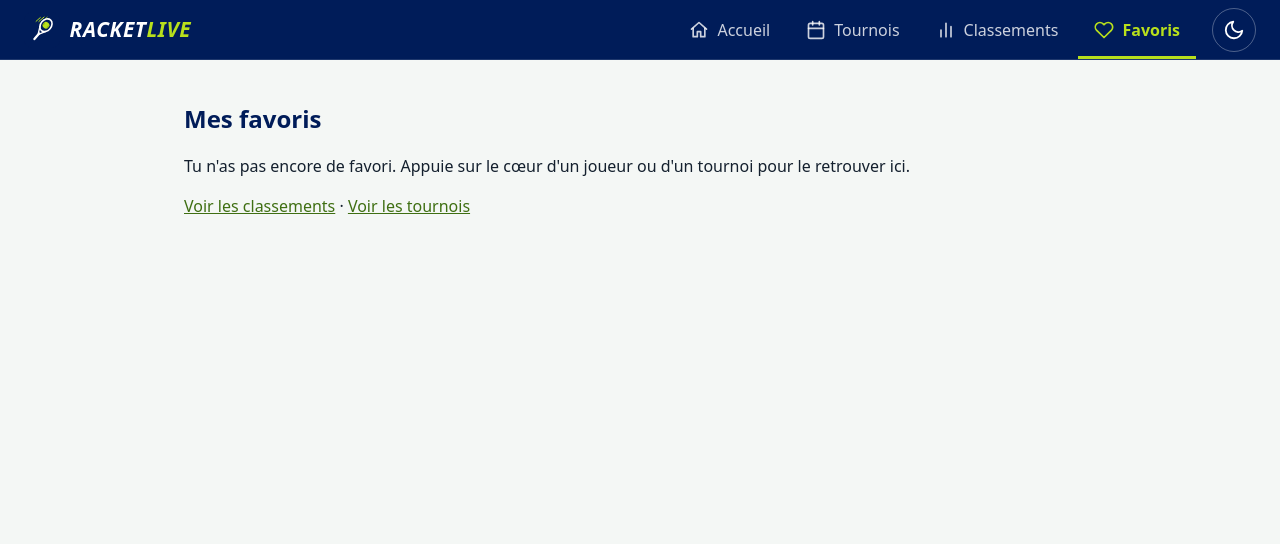
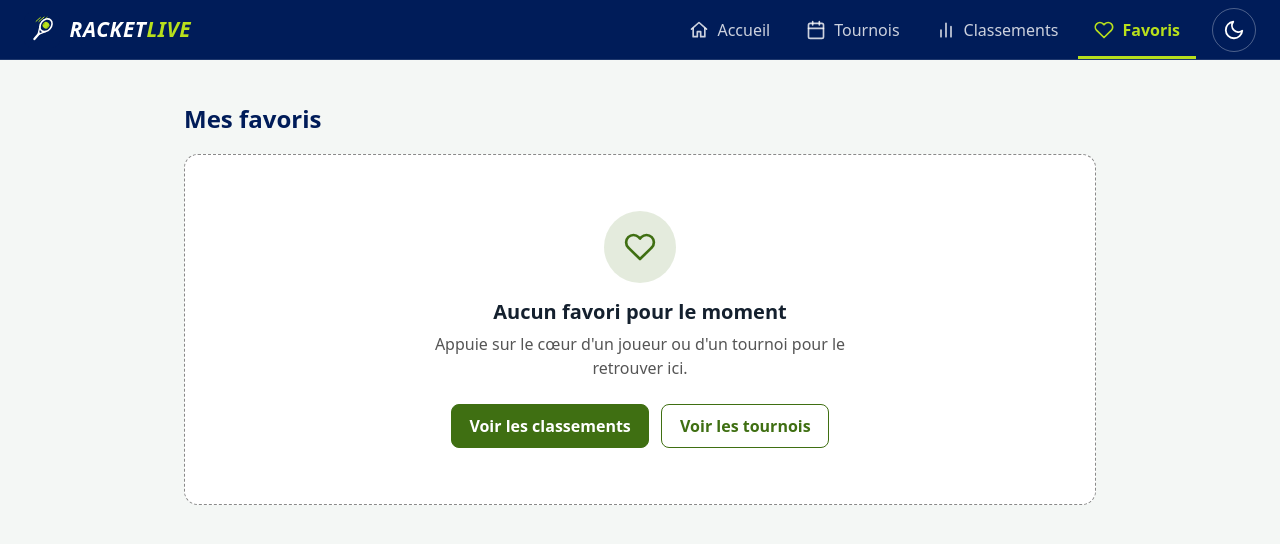
Before and after one commit to Labrosse-Anthony/racketlive, a React (Vite) app: page /favoris in a window 1280 px wide. Shown: the top 544 px of the page. Built offline with nearby package versions, Linux system fonts and the light colour scheme.

Commit message:
Accueil et Favoris: centrer la présentation et soigner l'état vide

```diff
--- a/src/pages/FavorisPage.css
+++ b/src/pages/FavorisPage.css
@@ -14,8 +14,79 @@
   color: var(--text-muted);
 }
 
+.favoris__etat-vide {
+  display: flex;
+  flex-direction: column;
+  align-items: center;
+  padding: 2.5rem 1.25rem;
+  border: 1px dashed var(--border-strong);
+  border-radius: 14px;
+  background: var(--surface);
+  text-align: center;
+}
+
+.favoris__etat-vide-icone {
+  display: grid;
+  place-items: center;
+  width: 4.5rem;
+  height: 4.5rem;
+  margin-bottom: 1rem;
+  border-radius: 50%;
+  background: color-mix(in srgb, var(--primary) 14%, transparent);
+  color: var(--primary);
+}
+
+.favoris__etat-vide h2 {
+  margin: 0 0 0.5rem;
+  font-size: 1.25rem;
+}
+
+.favoris__etat-vide p {
+  max-width: 28rem;
+  margin: 0 0 1.5rem;
+  color: var(--text-muted);
+}
+
+.favoris__etat-vide-liens {
+  display: flex;
+  flex-wrap: wrap;
+  justify-content: center;
+  gap: 0.75rem;
+}
+
+.favoris__bouton {
+  display: inline-flex;
+  align-items: center;
+  min-height: 44px;
+  padding: 0 1.1rem;
+  border: 1px solid var(--primary);
+  border-radius: 8px;
+  background: var(--primary);
+  color: var(--on-primary);
+  font-weight: bold;
+  text-decoration: none;
+}
+
+.favoris__bouton:hover {
+  filter: brightness(1.08);
+}
+
+.favoris__bouton--secondaire {
+  background: transparent;
+  color: var(--primary);
+}
+
+.favoris__bouton--secondaire:hover {
+  background: color-mix(in srgb, var(--primary) 10%, transparent);
+  filter: none;
+}
+
 @media (min-width: 768px) {
   .favoris__liste {
     grid-template-columns: 1fr 1fr;
   }
+
+  .favoris__etat-vide {
+    padding: 3.5rem 2rem;
+  }
 }
--- a/src/pages/FavorisPage.jsx
+++ b/src/pages/FavorisPage.jsx
@@ -59,14 +59,38 @@ function FavorisPage() {
     return (
       <section>
         <h1>Mes favoris</h1>
-        <p>
-          Tu n'as pas encore de favori. Appuie sur le cœur d'un joueur ou
-          d'un tournoi pour le retrouver ici.
-        </p>
-        <p>
-          <Link to="/classements">Voir les classements</Link> ·{' '}
-          <Link to="/calendrier">Voir les tournois</Link>
-        </p>
+        <div className="favoris__etat-vide">
+          <span className="favoris__etat-vide-icone" aria-hidden="true">
+            <svg
+              viewBox="0 0 24 24"
+              width="32"
+              height="32"
+              fill="none"
+              stroke="currentColor"
+              strokeWidth="2"
+              strokeLinecap="round"
+              strokeLinejoin="round"
+            >
+              <path d="M20.8 4.6a5.5 5.5 0 0 0-7.8 0L12 5.7l-1-1.1a5.5 5.5 0 0 0-7.8 7.8l1 1L12 21l7.8-7.6 1-1a5.5 5.5 0 0 0 0-7.8z" />
+            </svg>
+          </span>
+          <h2>Aucun favori pour le moment</h2>
+          <p>
+            Appuie sur le cœur d'un joueur ou d'un tournoi pour le retrouver
+            ici.
+          </p>
+          <div className="favoris__etat-vide-liens">
+            <Link to="/classements" className="favoris__bouton">
+              Voir les classements
+            </Link>
+            <Link
+              to="/calendrier"
+              className="favoris__bouton favoris__bouton--secondaire"
+            >
+              Voir les tournois
+            </Link>
+          </div>
+        </div>
       </section>
     )
   }
--- a/src/pages/HomePage.css
+++ b/src/pages/HomePage.css
@@ -16,26 +16,29 @@
 
 /* Bloc de présentation */
 .accueil__presentation {
-  padding: 1.5rem 1.25rem;
+  padding: 2rem 1.25rem;
   border-radius: 14px;
   background: var(--navy);
   color: #fff;
+  text-align: center;
 }
 
 .accueil__presentation h1 {
-  margin: 0 0 0.5rem;
+  margin: 0 0 0.75rem;
   font-size: 1.6rem;
   line-height: 1.2;
 }
 
 .accueil__presentation p {
-  margin: 0 0 1.25rem;
+  max-width: 36rem;
+  margin: 0 auto 1.5rem;
   color: rgb(255 255 255 / 0.85);
 }
 
 .accueil__boutons {
   display: flex;
   flex-wrap: wrap;
+  justify-content: center;
   gap: 0.75rem;
 }
 
@@ -92,7 +95,7 @@
 
 @media (min-width: 768px) {
   .accueil__presentation {
-    padding: 2.5rem 2rem;
+    padding: 3rem 2rem;
   }
 
   .accueil__presentation h1 {
```
